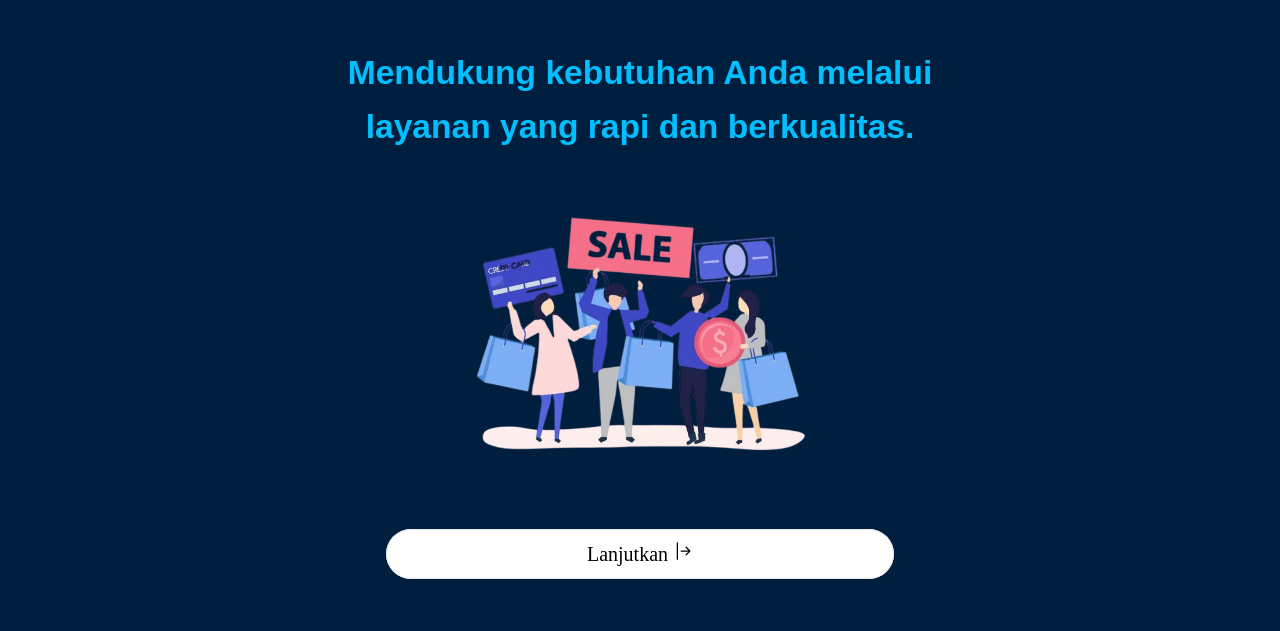
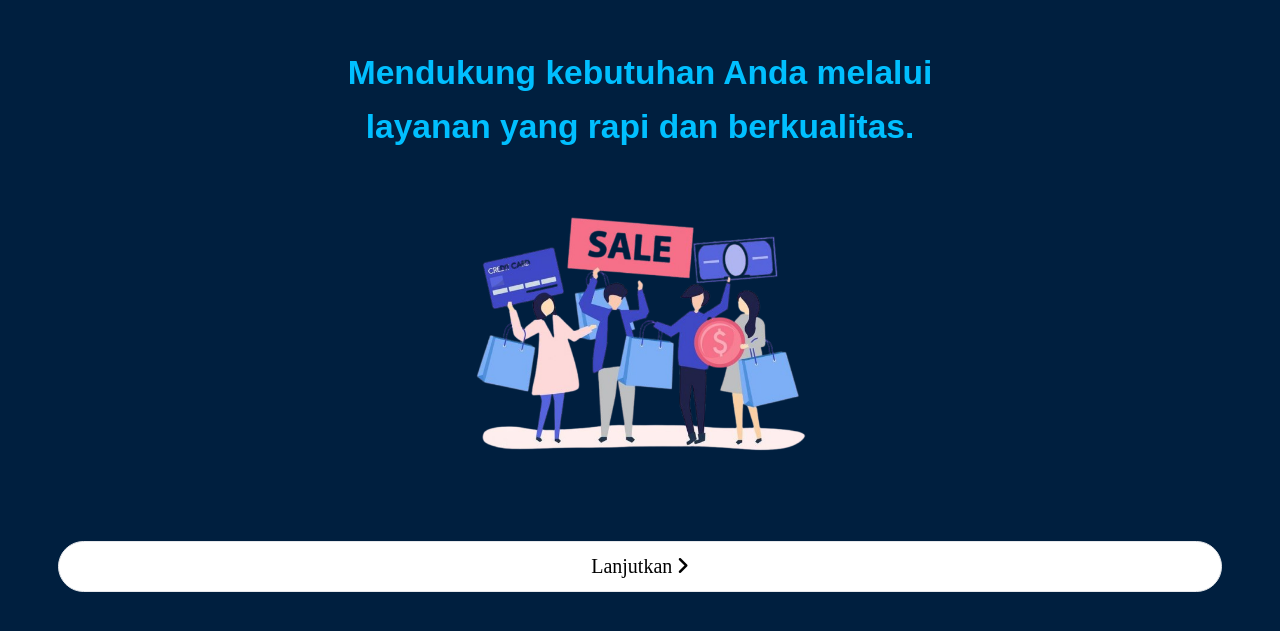
Before and after one commit to hafizhcom/Toko-Hafizh, a plain HTML site: page index.html in a window 1280 px wide. Shown: the part 177-808 px from the top of the page. Drawn offline with nearby package versions, Linux system fonts and the light colour scheme.

Commit message:
tambahkan cdn icon dari font-awesome serta ganti ikon tombol lanjut utamaa

```diff
--- a/index.html
+++ b/index.html
@@ -5,7 +5,7 @@
     <meta name="viewport" content="width=device-width, initial-scale=1.0">
     <link href="https://unpkg.com/aos@2.3.1/dist/aos.css" rel="stylesheet">
     <title>FyzzStore</title>
-
+    <script src="https://kit.fontawesome.com/74fe3bb75c.js" crossorigin="anonymous"></script>
     <style>
         body {
             text-align: center;
@@ -29,6 +29,10 @@
             border-radius: 50px;
             transition: all 0.3s ease;
             border: 1px solid #e5e7eb;
+            display: flex;
+            justify-content: center;
+            align-items: center;
+            gap: 0px 4px;
         }
 
         .button:hover {
@@ -113,10 +117,15 @@
     <div class="image">
 <img src="image.cover.1.png" alt="image.cover.1">
 </div>
-    <a href="page-1.html" target="_blank" class="button" >Lanjutkan <svg xmlns="http://www.w3.org/2000/svg" width="20" height="20" fill="currentColor" class="bi bi-arrow-bar-right" viewBox="0 0 16 16">
-    <path fill-rule="evenodd" d="M6 8a.5.5 0 0 0 .5.5h5.793l-2.147 2.146a.5.5 0 0 0 .708.708l3-3a.5.5 0 0 0 0-.708l-3-3a.5.5 0 0 0-.708.708L12.293 7.5H6.5A.5.5 0 0 0 6 8m-2.5 7a.5.5 0 0 1-.5-.5v-13a.5.5 0 0 1 1 0v13a.5.5 0 0 1-.5.5"/>
-</svg></a>
+   <div>
+    <a href="page-1.html" target="_blank" class="button" >
+        <span>
+            Lanjutkan
+        </span>
 
+     <i class="fa-solid fa-angle-right"></i>
+    </a>
+</div>
 <script src="https://cdnjs.cloudflare.com/ajax/libs/aos/2.3.4/aos.js"></script>
 <script>
     window.addEventListener('load', function() {
```
Also changed, not shown: page-1.html (+14 -4 lines).
